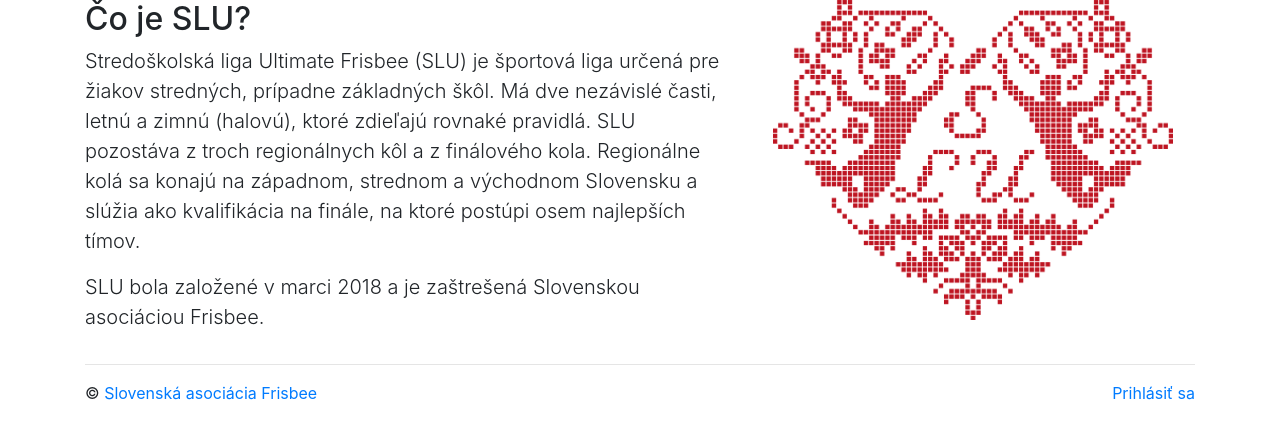
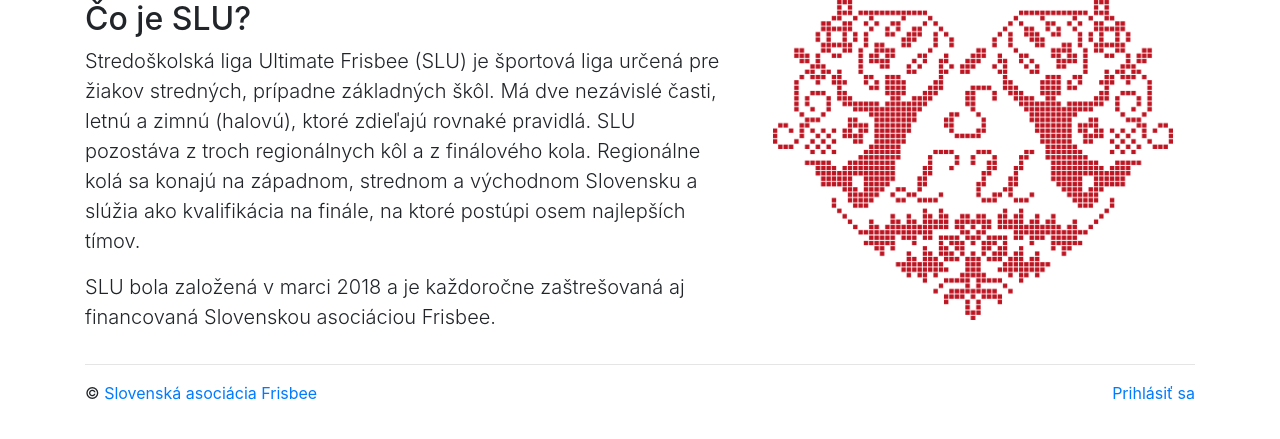
Before and after one commit to MartinStevko/SLU, a Django app: page / in a window 1280 px wide. Shown: the part 100-539 px from the top of the page. Run offline with Django 3.2, Linux system fonts and the light colour scheme; data that the repository does not hold is empty; parts of the project's set-up code (start-up, migrations or seed data) failed here and were passed over; some libraries are stand-ins or nearby versions.

Commit message:
Minority changes #2

```diff
--- a/content/templates/content/about_slu.html
+++ b/content/templates/content/about_slu.html
@@ -11,7 +11,8 @@
             na finále, na ktoré postúpi osem najlepších tímov.
         </p>
         <p class="lead">
-            SLU bola založené v marci 2018 a je zaštrešená Slovenskou asociáciou Frisbee.
+            SLU bola založená v marci 2018 a je každoročne zaštrešovaná aj financovaná Slovenskou
+            asociáciou Frisbee.
         </p>
     </div>
     <div class="col-md-5 text-center">
```
